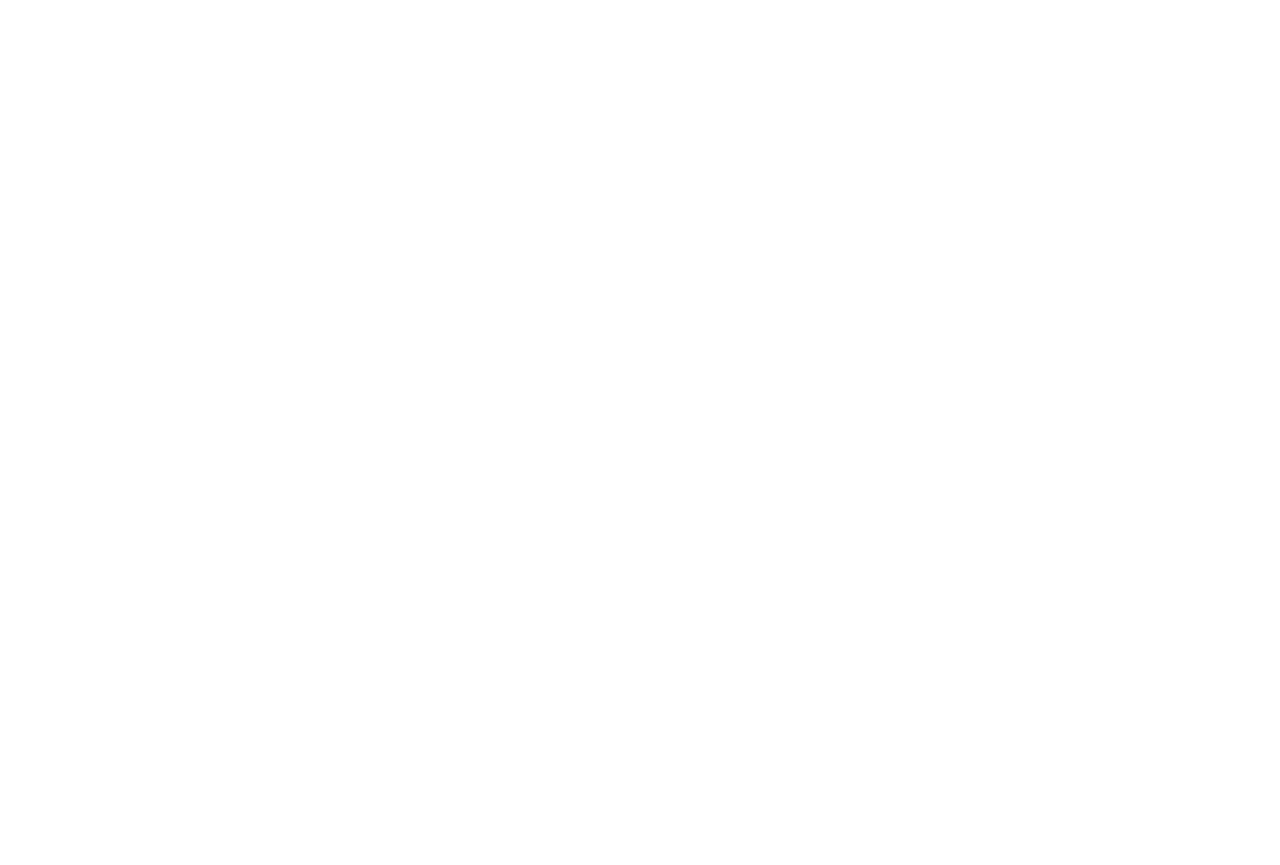
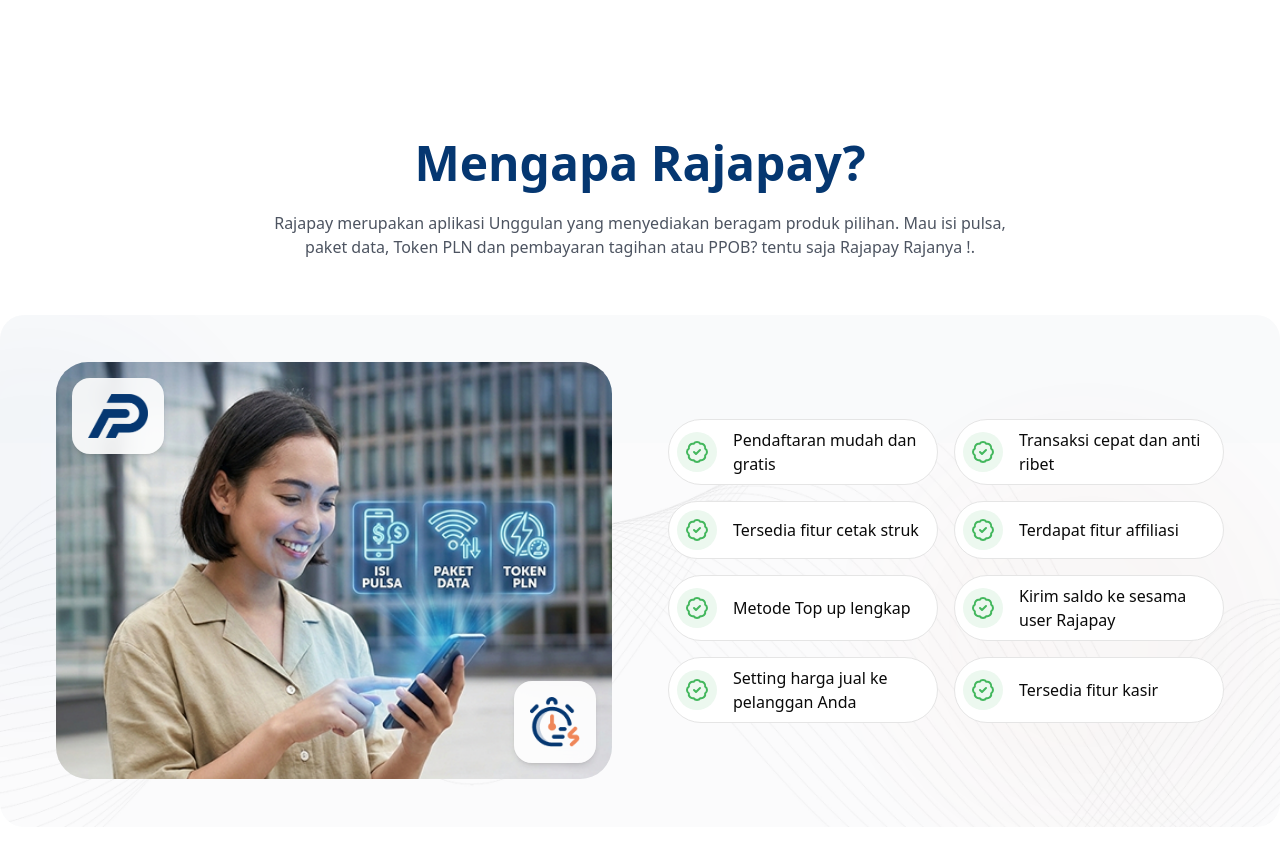
Before and after one commit to kopsus/rajapay, a Next.js app: page / in a window 1280 px wide. Shown: the part 1660-2525 px from the top of the page. Before the commit the page ends 1699 px from the top, so only its background shows below. Built offline with nearby package versions, Linux system fonts and the light colour scheme.

Commit message:
feat : add why section

```diff
--- a/app/page.tsx
+++ b/app/page.tsx
@@ -1,6 +1,7 @@
 import { Header } from "@/components/header";
 import { Hero } from "@/components/user/home/hero";
 import { Highlight } from "@/components/user/home/highlight";
+import { Why } from "@/components/user/home/why";
 
 export default function Home() {
   return (
@@ -8,6 +9,7 @@
       <Header />
       <Hero />
       <Highlight />
+      <Why />
     </>
   );
 }
--- /dev/null
+++ b/components/user/home/why.tsx
@@ -0,0 +1,99 @@
+import { BadgeCheck, CheckCircle, CheckCircle2 } from "lucide-react";
+import Image from "next/image";
+
+export const Why = () => {
+  const whyList = [
+    {
+      name: "Pendaftaran mudah dan gratis",
+    },
+    {
+      name: "Transaksi cepat dan anti ribet",
+    },
+    {
+      name: "Tersedia fitur cetak struk",
+    },
+    {
+      name: "Terdapat fitur affiliasi",
+    },
+    {
+      name: "Metode Top up lengkap",
+    },
+    {
+      name: "Kirim saldo ke sesama user Rajapay",
+    },
+    {
+      name: "Setting harga jual ke pelanggan Anda",
+    },
+    {
+      name: "Tersedia fitur kasir",
+    },
+  ];
+
+  return (
+    <div className="container-section">
+      <div className="flex flex-col gap-14 max-w-7xl mx-auto">
+        <div className="flex flex-col items-center text-center gap-6 max-w-3xl mx-auto">
+          <p className="text-primary text-5xl font-semibold">
+            Mengapa Rajapay?
+          </p>
+          <p className="text-[#4D5461]">
+            Rajapay merupakan aplikasi Unggulan yang menyediakan beragam produk
+            pilihan. Mau isi pulsa, paket data, Token PLN dan pembayaran tagihan
+            atau PPOB? tentu saja Rajapay Rajanya !.
+          </p>
+        </div>
+        <div className="relative p-14 rounded-[24px] bg-[#F9FAFB] h-128 overflow-hidden">
+          <div className="absolute bottom-0 left-0 w-full h-9/12 bg-[url(/img/bg-abstrack.png)] bg-cover bg-center bg-no-repeat opacity-60" />
+          <div className="pointer-events-none absolute -left-20 md:-left-40 top-0 w-64 h-64 md:w-96 md:h-96 bg-linear-to-r from-[#053771]/10 to-[#0A69D7]/10 rounded-full blur-3xl opacity-20 md:opacity-30 z-0" />
+          <div className="pointer-events-none absolute right-0 bottom-0 w-64 h-64 md:w-96 md:h-96 bg-linear-to-r from-[#EF8659]/10 to-[#894D33]/10 rounded-full blur-3xl opacity-20 md:opacity-30 z-0" />
+          <div className="relative grid grid-cols-2 gap-14 items-center h-full w-full">
+            <div className="relative w-full max-w-3xl aspect-4/3 rounded-[32px] overflow-hidden bg-gray-100">
+              {/* Main Image */}
+              <Image
+                src="/img/why.png"
+                alt="why"
+                fill
+                className="object-cover"
+              />
+
+              {/* Logo Kiri Atas */}
+              <div className="absolute top-4 left-4 bg-white/90 backdrop-blur-sm rounded-2xl p-4 shadow-md">
+                <Image
+                  src="/img/logo.webp"
+                  alt="logo"
+                  width={60}
+                  height={60}
+                  className="object-contain"
+                />
+              </div>
+
+              {/* Icon Kanan Bawah */}
+              <div className="absolute bottom-4 right-4 bg-white/90 backdrop-blur-sm rounded-2xl p-4 shadow-md">
+                <Image
+                  src="/img/why1.png"
+                  alt="icon"
+                  width={50}
+                  height={50}
+                  className="object-contain"
+                />
+              </div>
+            </div>
+            <div className="grid grid-cols-2 gap-4">
+              {whyList.map((item, index) => (
+                <div
+                  key={index}
+                  className="p-2 flex items-center gap-4 rounded-full bg-white border"
+                >
+                  <div className="min-w-10 h-10 rounded-full bg-[#ECF8EF] flex items-center justify-center">
+                    <BadgeCheck className="text-[#43B75D]" />
+                  </div>
+                  <p>{item.name}</p>
+                </div>
+              ))}
+            </div>
+          </div>
+        </div>
+      </div>
+    </div>
+  );
+};
```
Also changed, not shown: public/img/why.png (added), public/img/why1.png (added).
